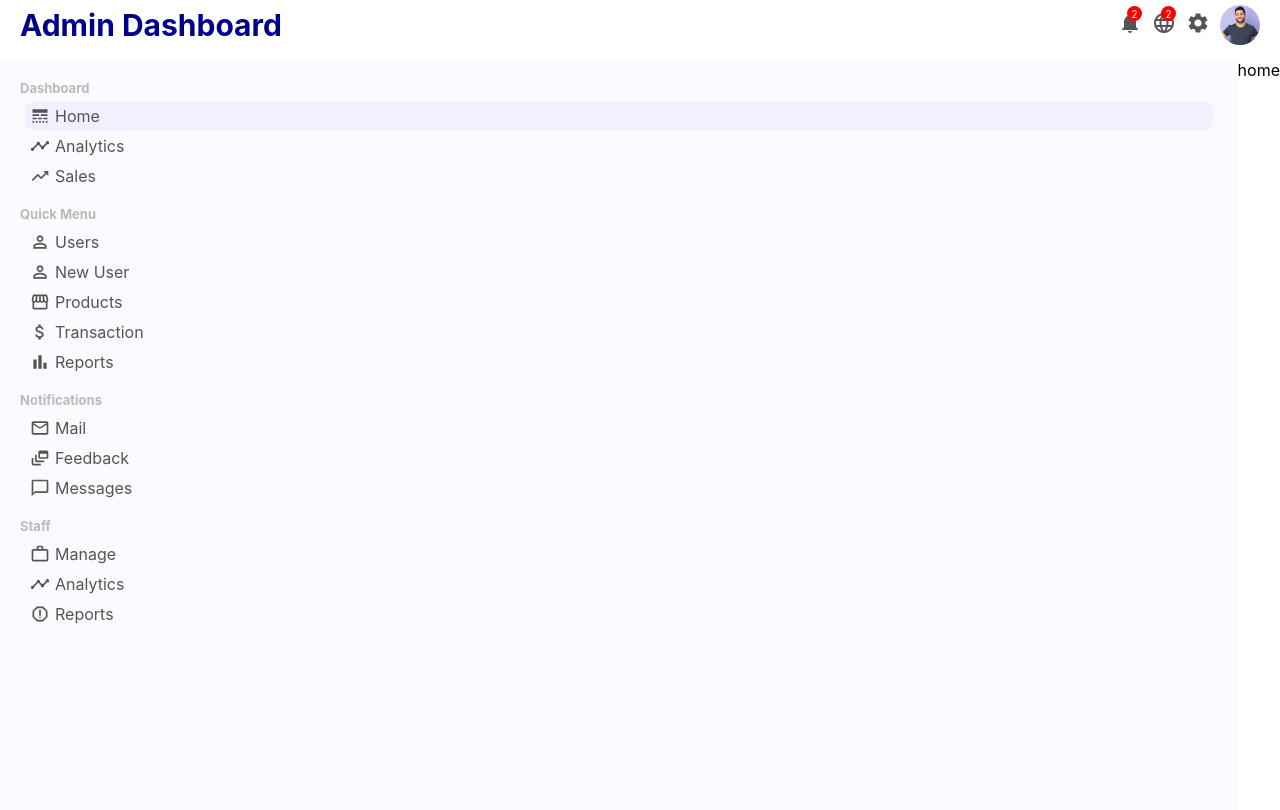
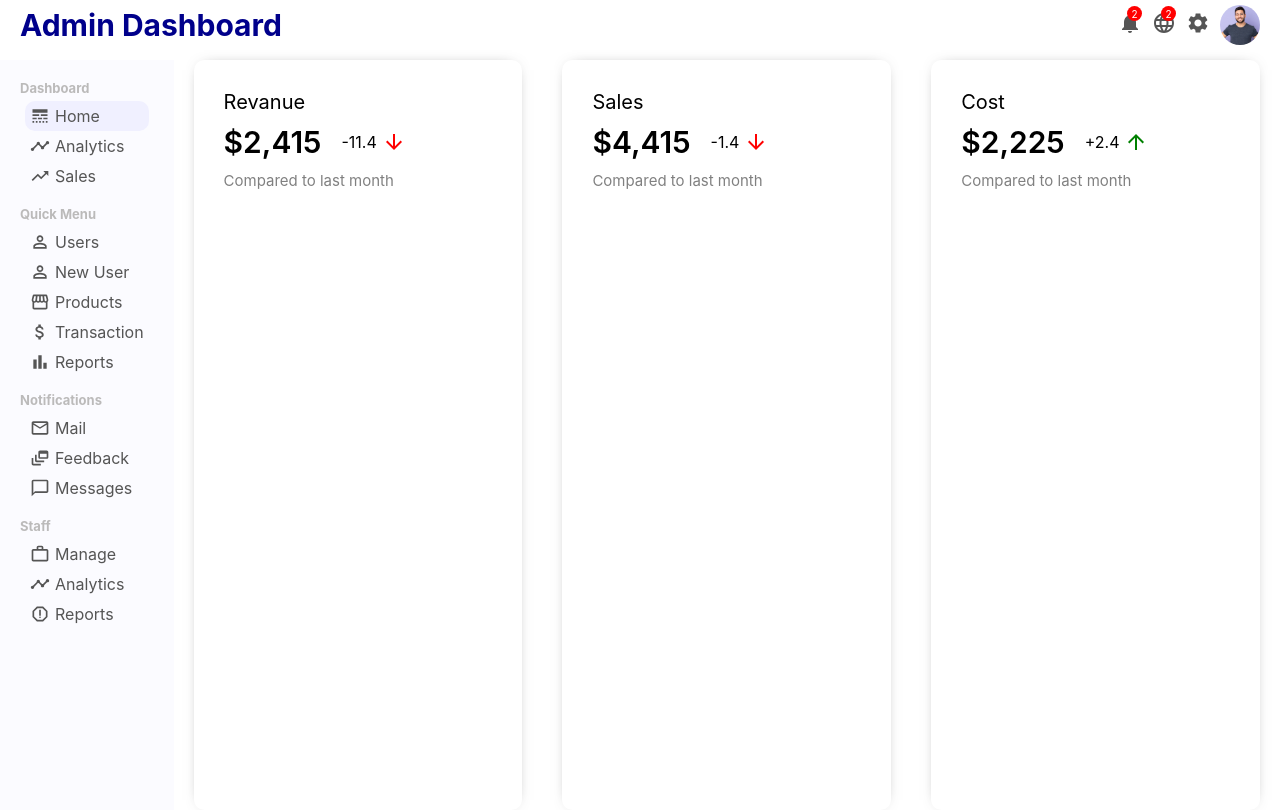
Before and after one commit to matin0303/CMS, a React (Create React App) app: page / in a window 1280 px wide. Built offline with nearby package versions, Linux system fonts and the light colour scheme.

Commit message:
create features in Home page

```diff
--- a/package.json
+++ b/package.json
@@ -16,6 +16,7 @@
     "react-dom": "^18.2.0",
     "react-router-dom": "^6.22.3",
     "react-scripts": "5.0.1",
+    "rechart": "^0.0.1",
     "web-vitals": "^2.1.4"
   },
   "scripts": {
--- a/src/App.css
+++ b/src/App.css
@@ -6,6 +6,7 @@
 .container{
     display: flex;
     margin-top: 10px;
+
 }
 a{
     text-decoration: none;
--- /dev/null
+++ b/src/components/features/Features.css
@@ -0,0 +1,44 @@
+.features{
+    width: 100%;
+    display: flex;
+    justify-content: space-between;
+}
+.featureItem{
+    flex: 1;
+    margin: 0px 20px;
+    padding: 30px;
+    border-radius: 10px;
+    cursor: pointer;
+    box-shadow: 0 0 15px -10px rgba(0,0,0,0.75);
+
+}
+.featureTitle{
+    font-size: 20px;
+}
+.featureContainer{
+    display: flex;
+    align-items: center;
+    margin: 10px 0px;
+
+}
+.featureMoney{
+    font-size: 30px;
+    font-weight: 600;
+}
+.featureRate{
+    display:flex;
+    align-items:center;
+    margin-left: 20px;
+}
+.featureIcon{
+    font-size: 24px;
+    margin-left: 5px;
+    color: green;
+}
+.negative{
+    color: red;
+}
+.freatureSub{
+    font-size: 15px;
+    color: grey;
+}
--- /dev/null
+++ b/src/components/features/Features.jsx
@@ -0,0 +1,43 @@
+import React from 'react';
+import './Features.css';
+import ArrowDownwardOutlinedIcon from '@mui/icons-material/ArrowDownwardOutlined';
+import ArrowUpwardOutlinedIcon from '@mui/icons-material/ArrowUpwardOutlined';
+
+export default function Features() {
+  return (
+    <div className='features'>
+      <div className="featureItem">
+        <span className='featureTitle'>Revanue</span>
+        <div className="featureContainer">
+            <span className="featureMoney">$2,415</span>
+            <span className="featureRate">
+                -11.4<ArrowDownwardOutlinedIcon className='featureIcon negative '/>
+            </span>
+        </div>
+        <span className="freatureSub">Compared to last month</span>
+      </div>
+
+      <div className="featureItem">
+        <span className='featureTitle'>Sales</span>
+        <div className="featureContainer">
+            <span className="featureMoney">$4,415</span>
+            <span className="featureRate">
+                -1.4<ArrowDownwardOutlinedIcon className='featureIcon negative '/>
+            </span>
+        </div>
+        <span className="freatureSub">Compared to last month</span>
+      </div>
+
+      <div className="featureItem">
+        <span className='featureTitle'>Cost</span>
+        <div className="featureContainer">
+            <span className="featureMoney">$2,225</span>
+            <span className="featureRate">
+                +2.4<ArrowUpwardOutlinedIcon className='featureIcon '/>
+            </span>
+        </div>
+        <span className="freatureSub">Compared to last month</span>
+      </div>
+    </div>
+  )
+}
--- a/src/pages/home/Home.jsx
+++ b/src/pages/home/Home.jsx
@@ -1,9 +1,8 @@
 import React from 'react'
+import Features from '../../components/features/Features'
 
 export default function Home() {
   return (
-    <div>
-      home
-    </div>
+      <Features/>
   )
 }
```
Also changed, not shown: 1 other file (tests, documents, lock files or other folders).
